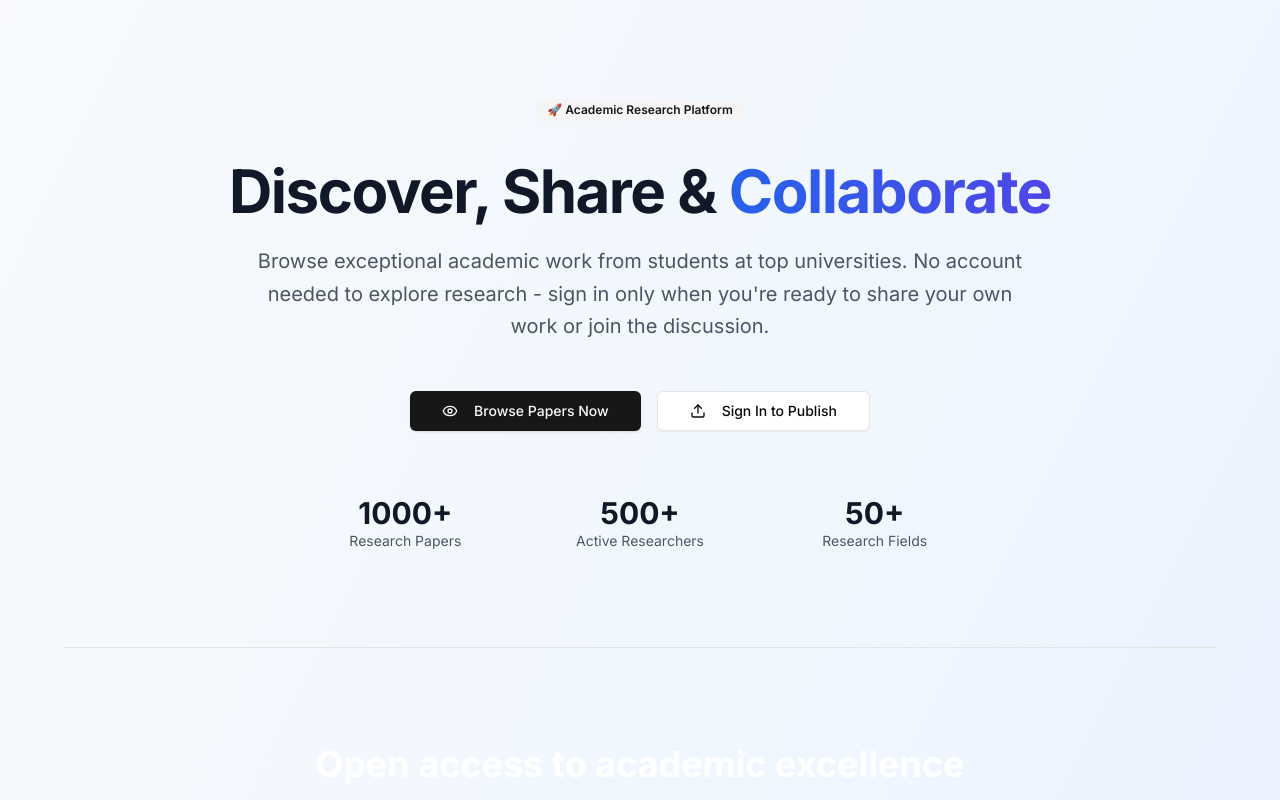
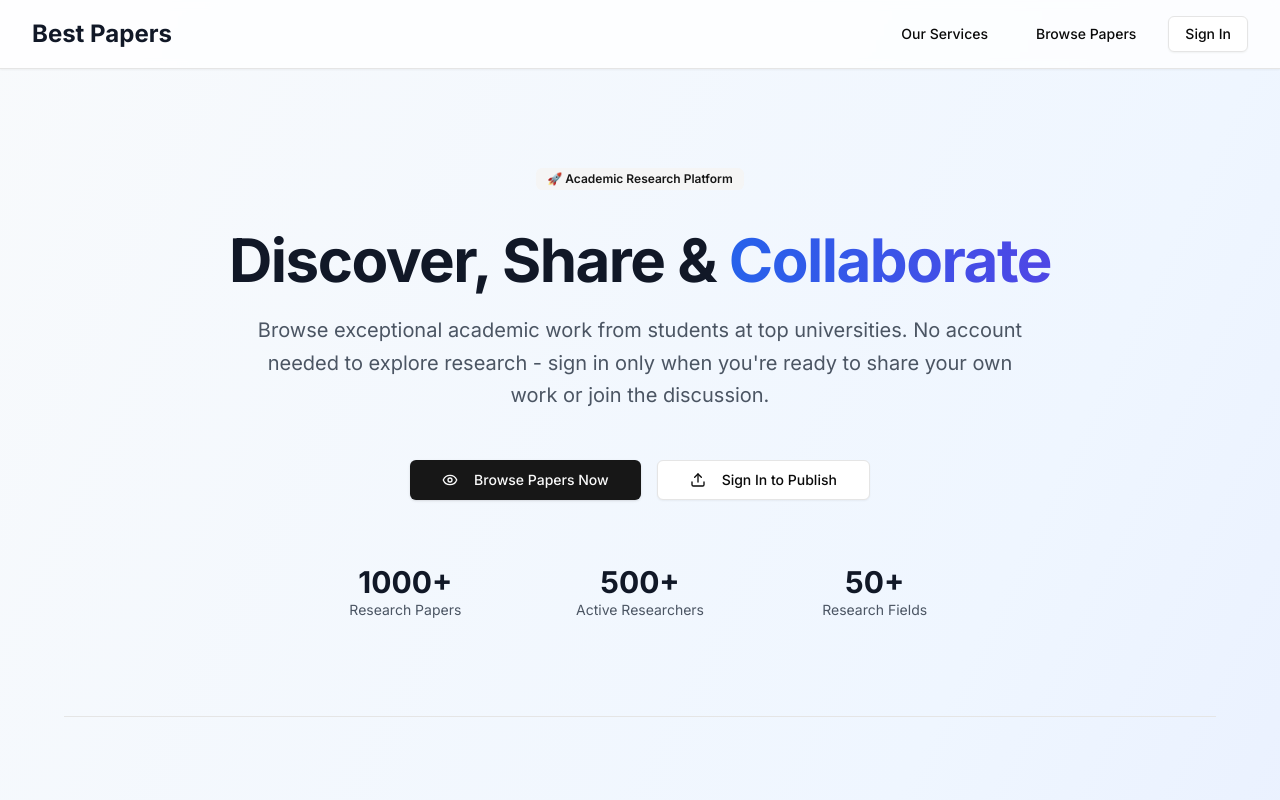
Before and after one commit to A-Ravioli/best-papers, a Next.js app: page / in a window 1280 px wide. Shown: the top 800 px of the page. Built offline with nearby package versions, Linux system fonts and the light colour scheme.

Commit message:
added frosted blur header

```diff
--- a/src/app/page.tsx
+++ b/src/app/page.tsx
@@ -20,6 +20,36 @@ export default function LandingPage() {
 
   return (
     <div className="min-h-screen bg-gradient-to-br from-slate-50 via-blue-50 to-indigo-100">
+      {/* Frosted Blur Header */}
+      <header className="bg-white/80 backdrop-blur-sm border-b shadow-sm sticky top-0 z-50">
+        <div className="max-w-7xl mx-auto px-4 sm:px-6 lg:px-8">
+          <div className="flex justify-between items-center py-4">
+            <div className="flex items-center space-x-4">
+              <h1 className="text-2xl font-bold text-gray-900">
+                Best Papers
+              </h1>
+            </div>
+            <div className="flex items-center space-x-4">
+              <Button asChild variant="ghost">
+                <Link href="/dashboard">
+                  Our Services
+                </Link>
+              </Button>
+              <Button asChild variant="ghost">
+                <Link href="/dashboard">
+                  Browse Papers
+                </Link>
+              </Button>
+              <Button asChild variant="outline">
+                <Link href="/login">
+                  Sign In
+                </Link>
+              </Button>
+            </div>
+          </div>
+        </div>
+      </header>
+
       {/* Hero Section */}
       <section className="container mx-auto px-4 py-16 sm:py-24">
         <div className="max-w-4xl mx-auto text-center">
```
